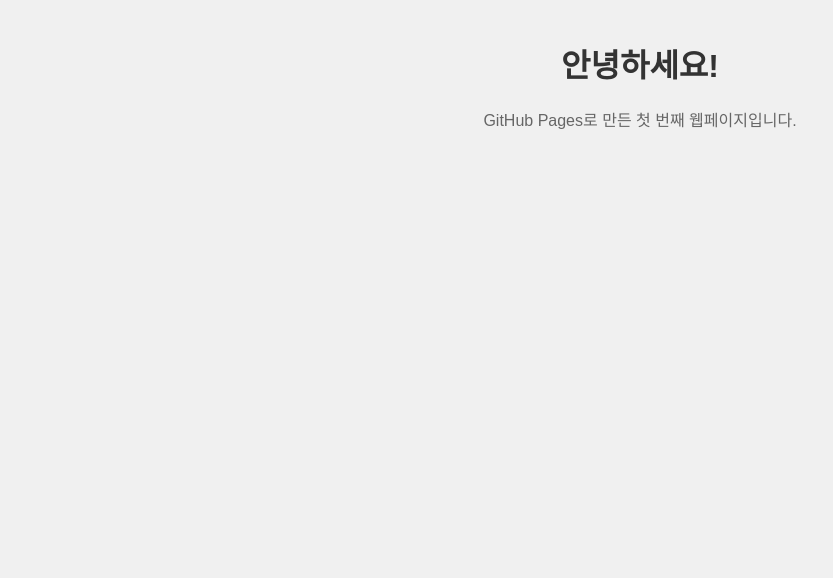
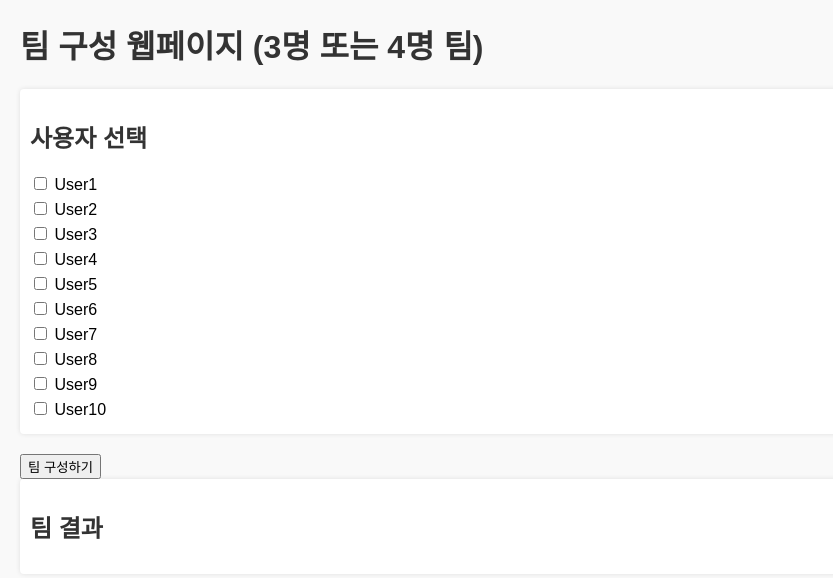
Before and after one commit to yscom97/Golf, a plain HTML site: page index.html in a window 1280 px wide. Shown: the whole page, without its empty margins (0-833 px from the left). Drawn offline with Linux system fonts and the light colour scheme.

Commit message:
Update index.html

```diff
--- a/index.html
+++ b/index.html
@@ -2,25 +2,126 @@
 <html lang="ko">
 <head>
   <meta charset="UTF-8">
-    <meta name="viewport" content="width=device-width, initial-scale=1.0">
-    <title>나의 GitHub Pages 웹사이트</title>
+  <title>팀 구성 웹페이지 (3명 또는 4명 팀)</title>
   <style>
     body {
       font-family: Arial, sans-serif;
-            background-color: #f0f0f0;
-            text-align: center;
-            margin: 40px;
+      margin: 20px;
+      background-color: #f9f9f9;
     }
-        h1 {
-            color: #333;
+    .user-list, .result-area {
+      margin-bottom: 20px;
+      padding: 10px;
+      background-color: #fff;
+      border-radius: 4px;
+      box-shadow: 0 0 5px rgba(0,0,0,0.1);
     }
-        p {
-            color: #666;
-        }
+    label { display: block; margin-bottom: 5px; }
+    h1, h2 { color: #333; }
   </style>
 </head>
 <body>
-    <h1>안녕하세요!</h1>
-    <p>GitHub Pages로 만든 첫 번째 웹페이지입니다.</p>
+  <h1>팀 구성 웹페이지 (3명 또는 4명 팀)</h1>
+
+  <!-- 사용자 선택 영역 -->
+  <div class="user-list">
+    <h2>사용자 선택</h2>
+    <label><input type="checkbox" value="User1"> User1</label>
+    <label><input type="checkbox" value="User2"> User2</label>
+    <label><input type="checkbox" value="User3"> User3</label>
+    <label><input type="checkbox" value="User4"> User4</label>
+    <label><input type="checkbox" value="User5"> User5</label>
+    <label><input type="checkbox" value="User6"> User6</label>
+    <label><input type="checkbox" value="User7"> User7</label>
+    <label><input type="checkbox" value="User8"> User8</label>
+    <label><input type="checkbox" value="User9"> User9</label>
+    <label><input type="checkbox" value="User10"> User10</label>
+    <!-- 필요한 만큼 사용자 항목 추가 -->
+  </div>
+
+  <!-- 팀 구성 버튼 -->
+  <button onclick="makeTeams()">팀 구성하기</button>
+
+  <!-- 팀 결과 출력 영역 -->
+  <div class="result-area">
+    <h2>팀 결과</h2>
+    <div id="result"></div>
+  </div>
+
+  <script>
+    // 배열을 랜덤하게 섞는 함수 (Fisher-Yates Shuffle)
+    function shuffle(array) {
+      for (let i = array.length - 1; i > 0; i--) {
+        const j = Math.floor(Math.random() * (i + 1));
+        [array[i], array[j]] = [array[j], array[i]];
+      }
+      return array;
+    }
+
+    // 주어진 인원 수를 4명 팀(x개)과 3명 팀(y개)로 나눌 수 있는 분배를 찾는 함수
+    function computeTeamDistribution(numUsers) {
+      // 최대 4명 팀 개수를 구한 후, 가능한 조합을 탐색
+      for (let x = Math.floor(numUsers / 4); x >= 0; x--) {
+        let remainder = numUsers - 4 * x;
+        if (remainder % 3 === 0) {
+          let y = remainder / 3;
+          return { num4: x, num3: y };
+        }
+      }
+      return null; // 정확하게 나눌 수 없는 경우
+    }
+
+    function makeTeams() {
+      // 선택된 사용자 목록을 배열에 담기
+      const checkboxes = document.querySelectorAll('.user-list input[type="checkbox"]');
+      let selectedUsers = [];
+      checkboxes.forEach(checkbox => {
+        if (checkbox.checked) {
+          selectedUsers.push(checkbox.value);
+        }
+      });
+
+      const numUsers = selectedUsers.length;
+      if (numUsers === 0) {
+        alert("팀에 포함할 사용자를 선택하세요.");
+        return;
+      }
+
+      // 3명 또는 4명 팀으로 나눌 수 있는 분배 계산
+      const distribution = computeTeamDistribution(numUsers);
+      if (!distribution) {
+        alert("선택된 사용자 수(" + numUsers + "명)로는 3명 또는 4명으로 구성된 팀을 정확하게 만들 수 없습니다.");
+        return;
+      }
+
+      // 사용자 배열 무작위 섞기
+      shuffle(selectedUsers);
+
+      const teams = [];
+      let index = 0;
+
+      // 우선 4명 팀 구성 (계산된 distribution.num4 만큼)
+      for (let i = 0; i < distribution.num4; i++) {
+        teams.push(selectedUsers.slice(index, index + 4));
+        index += 4;
+      }
+
+      // 그 다음 3명 팀 구성 (계산된 distribution.num3 만큼)
+      for (let i = 0; i < distribution.num3; i++) {
+        teams.push(selectedUsers.slice(index, index + 3));
+        index += 3;
+      }
+
+      // 결과 출력
+      const resultDiv = document.getElementById('result');
+      resultDiv.innerHTML = ""; // 이전 결과 초기화
+      teams.forEach((team, i) => {
+        const teamDiv = document.createElement('div');
+        teamDiv.style.marginBottom = "10px";
+        teamDiv.innerHTML = `<strong>팀 ${i + 1}:</strong> ${team.join(", ")}`;
+        resultDiv.appendChild(teamDiv);
+      });
+    }
+  </script>
 </body>
 </html>
```
Lines whose indentation alone changed are shown as unchanged.
